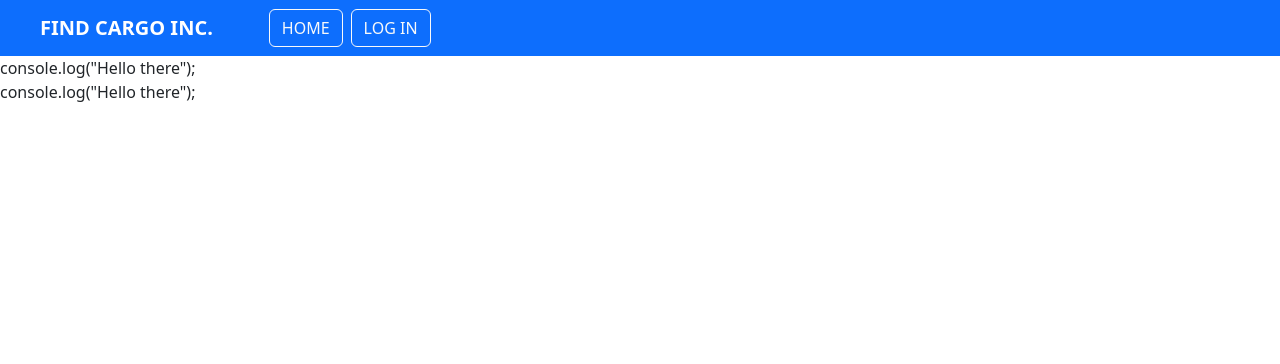
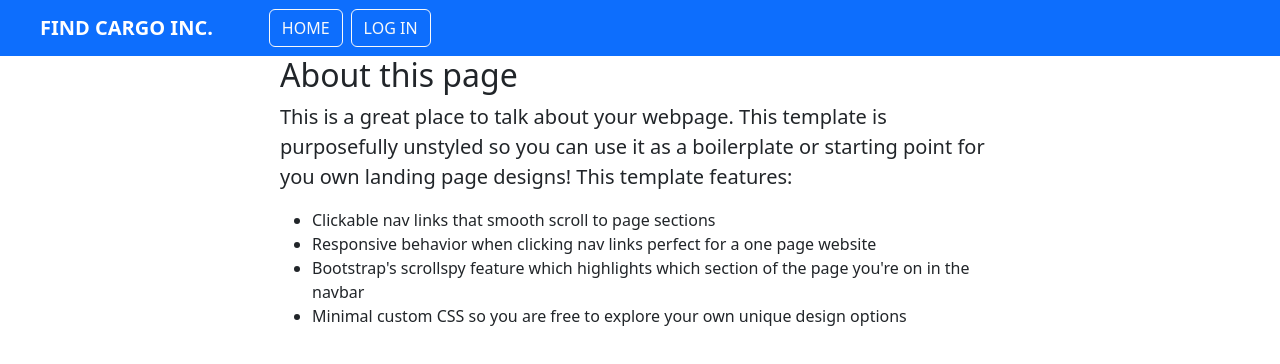
Before and after one commit to Viktor5586/Semester-3-project, a React (Create React App) app in the folder individualproject_frontend/: page /Home in a window 1280 px wide. Shown: the top 364 px of the page. Built offline with nearby package versions, Linux system fonts and the light colour scheme.

Commit message:
Homepage added, fixed default page

```diff
--- a/individualproject_frontend/src/App.js
+++ b/individualproject_frontend/src/App.js
@@ -96,7 +96,7 @@ function App() {
           <Route exact path='/Home' element={<Home/>}/>
         </Routes>
 
-        <Home></Home>
+
       </Router>
     </AuthContext.Provider>
   );
--- a/individualproject_frontend/src/components/Home.js
+++ b/individualproject_frontend/src/components/Home.js
@@ -1,9 +1,22 @@
 import React from "react";
 export const Home = () => {
 return (
-    <div className="home">
-      console.log("Hello there");
-    </div>
+  <section id="about">
+  <div className="container px-4">
+      <div className="row gx-4 justify-content-center">
+          <div className="col-lg-8">
+              <h2>About this page</h2>
+              <p className="lead">This is a great place to talk about your webpage. This template is purposefully unstyled so you can use it as a boilerplate or starting point for you own landing page designs! This template features:</p>
+              <ul>
+                  <li>Clickable nav links that smooth scroll to page sections</li>
+                  <li>Responsive behavior when clicking nav links perfect for a one page website</li>
+                  <li>Bootstrap's scrollspy feature which highlights which section of the page you're on in the navbar</li>
+                  <li>Minimal custom CSS so you are free to explore your own unique design options</li>
+              </ul>
+          </div>
+      </div>
+  </div>
+</section>
   );
 };
 export default Home;
```
